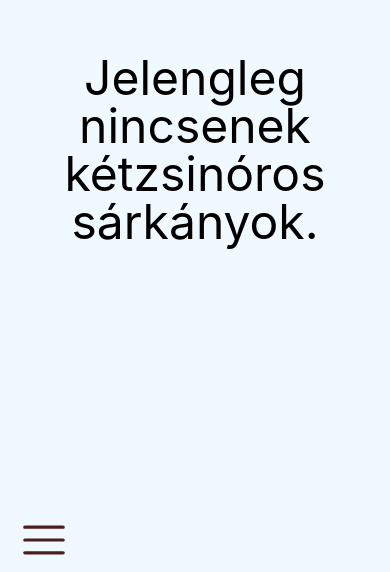
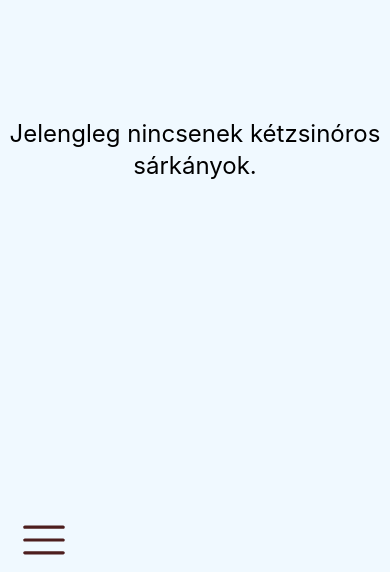
Before and after one commit to c-h-o-n/papirsarkany-legacy, a React (Create React App) app: page /ketzsinoros in a window 390 px wide. Shown: the part 272-844 px from the top of the page. Built offline with nearby package versions, Linux system fonts and the light colour scheme.

Commit message:
tweak layout

```diff
--- a/src/Layout.tsx
+++ b/src/Layout.tsx
@@ -3,9 +3,9 @@ import NavBar from './components/NavBar';
 
 export default function Layout() {
   return (
-    <div className="bg-sky-50 h-screen flex flex-col">
+    <div className="bg-sky-50 min-h-screen flex flex-col ">
       <NavBar />
-      <div className="container mx-auto flex-grow">
+      <div className="container mx-auto flex-grow grid">
         <Outlet />
       </div>
     </div>
--- a/src/components/NavBar.tsx
+++ b/src/components/NavBar.tsx
@@ -16,8 +16,6 @@ export default function NavBar() {
 
   useEffect(() => {
     function handleClickOutside(event: any) {
-      console.log(sideBarRef);
-      console.log(event);
       if (sideBarRef.current && !sideBarRef.current.contains(event.target)) {
         setIsOpen(false);
       }
@@ -54,7 +52,7 @@ export default function NavBar() {
         {isOpen ? (
           <div className="fixed flex flex-col bg-sky-300 w-52 h-screen justify-between p-6" ref={sideBarRef}>
             <div className="flex justify-center">
-              <NavLink to="/" className={'w-16'}>
+              <NavLink to="/" className={'w-20'}>
                 <img src={logo} alt="logo" onClick={toggleSideBar} />
               </NavLink>
             </div>
--- a/src/pages/DualLinePage.tsx
+++ b/src/pages/DualLinePage.tsx
@@ -1,7 +1,7 @@
 export default function DualLinePage() {
   return (
-    <div className="flex justify-center items-center h-full">
-      <h1 className="text-5xl text-center">Jelengleg nincsenek kétzsinóros sárkányok.</h1>
+    <div className="flex justify-center items-center">
+      <h1 className="text-2xl md:text-5xl text-center">Jelengleg nincsenek kétzsinóros sárkányok.</h1>
     </div>
   );
 }
```
